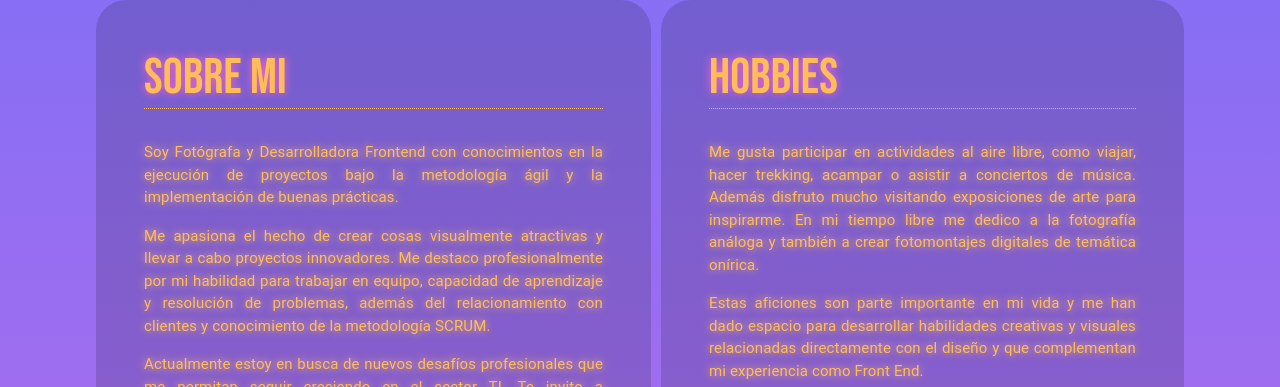
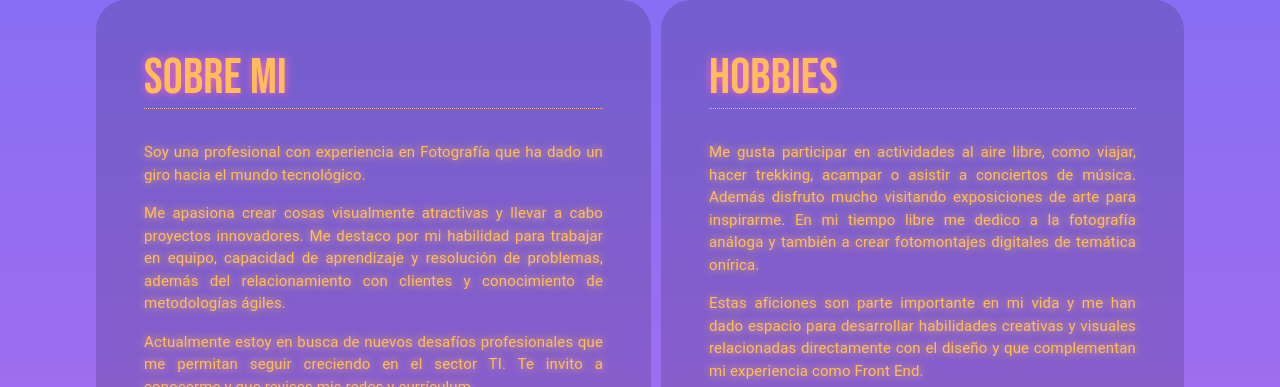
Before and after one commit to paaolaola/portfolio-paola-gonzalez, a React (Vite) app: page / in a window 1280 px wide. Shown: the part 880-1267 px from the top of the page. Built offline with nearby package versions, Linux system fonts and the light colour scheme.

Commit message:
cv changes

```diff
--- a/src/components/Home.jsx
+++ b/src/components/Home.jsx
@@ -56,14 +56,11 @@ const Home = () => {
                     <div>
                         <section className="box-about">
                             <h1 className="title">Sobre Mi</h1>
+                            <p className="text">Soy una profesional con experiencia en Fotografía que ha dado un giro hacia el mundo tecnológico.</p>
                             <p className="text">
-                                Soy Fotógrafa y Desarrolladora Frontend con conocimientos en la ejecución de proyectos bajo la metodología ágil y la
-                                implementación de buenas prácticas.{" "}
-                            </p>
-                            <p className="text">
-                                Me apasiona el hecho de crear cosas visualmente atractivas y llevar a cabo proyectos innovadores. Me destaco profesionalmente
-                                por mi habilidad para trabajar en equipo, capacidad de aprendizaje y resolución de problemas, además del relacionamiento con
-                                clientes y conocimiento de la metodología SCRUM.
+                                Me apasiona crear cosas visualmente atractivas y llevar a cabo proyectos innovadores. Me destaco por mi habilidad para trabajar
+                                en equipo, capacidad de aprendizaje y resolución de problemas, además del relacionamiento con clientes y conocimiento de
+                                metodologías ágiles.
                             </p>
                             <p className="text">
                                 {" "}
@@ -85,7 +82,7 @@ const Home = () => {
                                 </a>
 
                                 <a
-                                    href="https://drive.google.com/file/d/1fRDcjaI1pjp0PfE24TYV5BQ6dhZpTzbU/view?usp=drive_link"
+                                    href="https://drive.google.com/file/d/1q7Kg1eD3Law2PmX8Ijld6nzkaeuFBbpm/view?usp=drive_link"
                                     target="_blank"
                                     rel="noopener noreferrer"
                                 >
--- a/src/views/Cv.jsx
+++ b/src/views/Cv.jsx
@@ -4,11 +4,11 @@ import { Link } from "react-router-dom";
 
 const Cv = () => {
     const handleDownloadClick = () => {
-        window.open("https://drive.google.com/file/d/1rGHMc2fpVu2yU-XaJSFwTYCdXJH1mwKa/view?usp=drive_link", "_blank");
+        window.open("https://drive.google.com/file/d/1pCNTRqXQdr-6ms53zUbEpalykj3Pr3gD/view?usp=sharing", "_blank");
     };
 
     const handleDownloadClickPdf = () => {
-        window.open("https://drive.google.com/file/d/1fRDcjaI1pjp0PfE24TYV5BQ6dhZpTzbU/view?usp=drive_link", "_blank");
+        window.open("https://drive.google.com/file/d/1q7Kg1eD3Law2PmX8Ijld6nzkaeuFBbpm/view?usp=drive_link", "_blank");
     };
 
     return (
```
Also changed, not shown: public/img/cv/cv-2.png, public/img/cv/cv.png.
